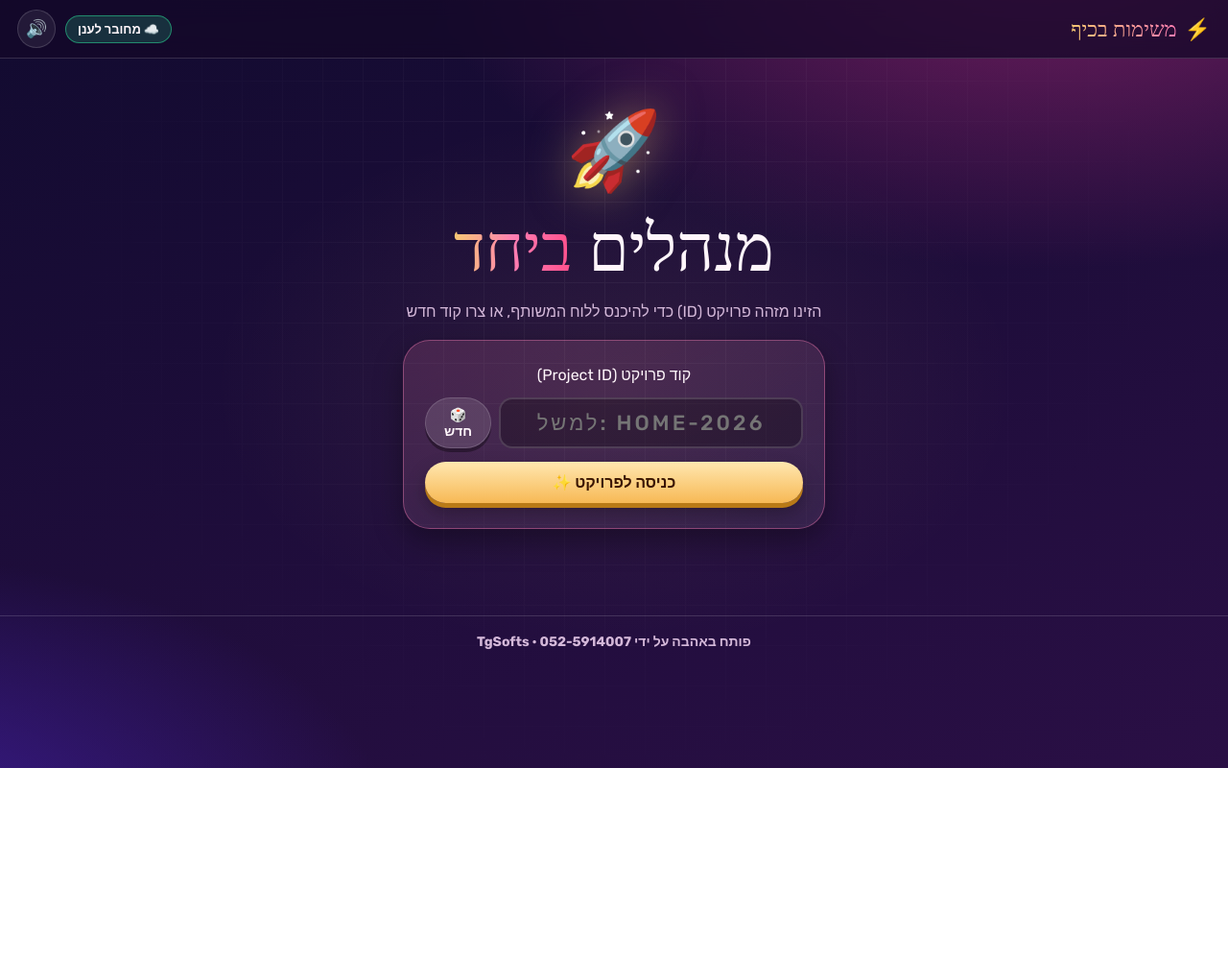
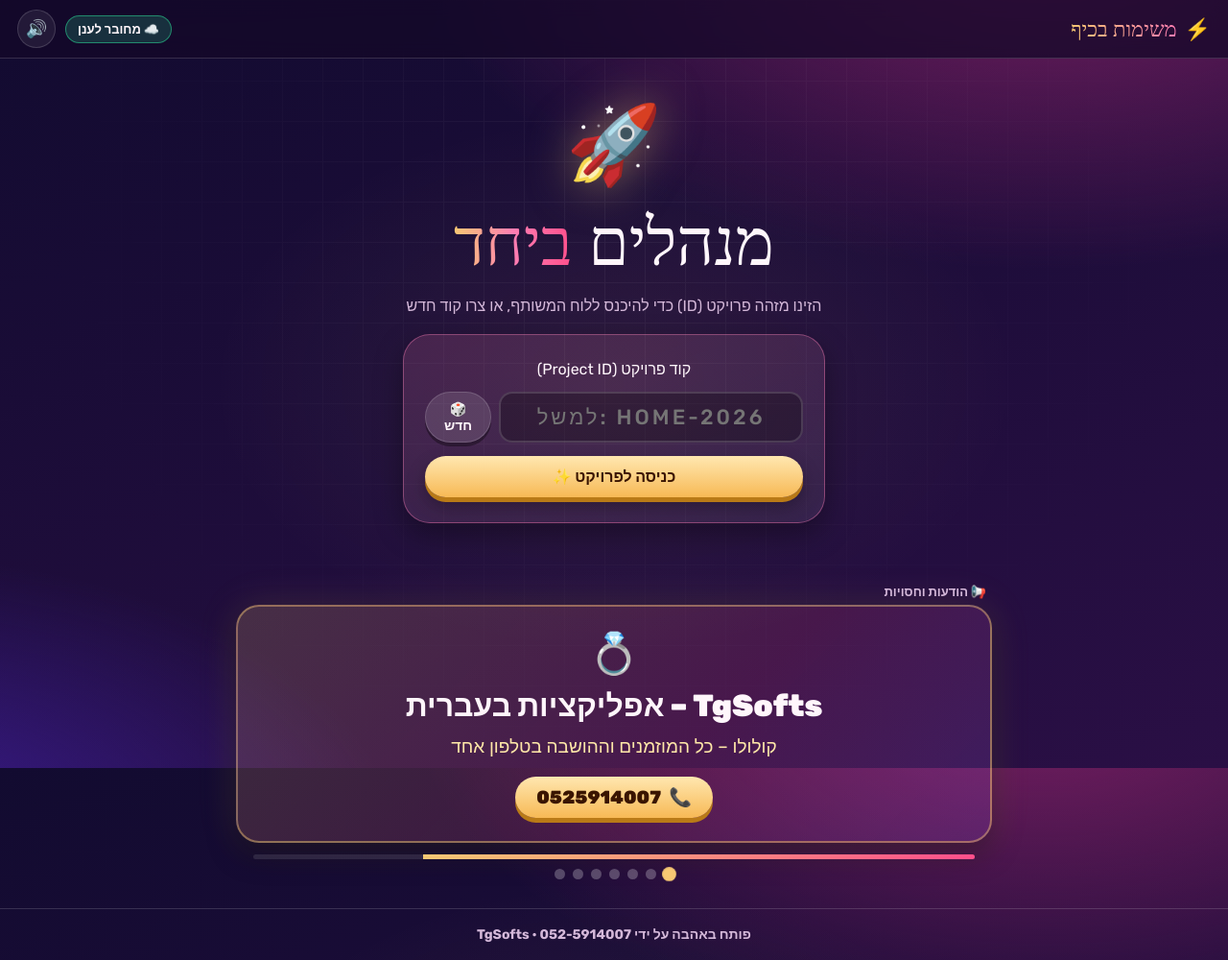
Before and after one commit to tzion-gvili/Todos, a plain HTML site: page index.html in a window 1280 px wide. Shown: the whole page at 96% size. Before the commit the page ends 800 px from the top, so only its background shows below. Drawn offline with Linux system fonts and the light colour scheme; a web font is replaced by a local one.

Commit message:
Add files via upload

```diff
--- /dev/null
+++ b/ads.json
@@ -0,0 +1,46 @@
+[
+  {
+    "icon": "💍",
+    "caption": "TgSofts – אפליקציות בעברית",
+    "catchPhrase": "קולולו – כל המוזמנים וההושבה בטלפון אחד",
+    "phone": "0525914007"
+  },
+  {
+    "icon": "📸",
+    "caption": "כאן יכולה להיות הפרסומת שלכם",
+    "catchPhrase": "צלמים, די ג'יי, אולמות, שמלות – זוגות מתכננים כאן את החתונה 🎉",
+    "phone": "0525914007"
+  },
+  {
+    "icon": "🎶",
+    "caption": "די ג'יי לחתונות",
+    "catchPhrase": "רחבה מלאה מהשיר הראשון ועד האחרון",
+    "phone": "0500000000"
+  },
+  {
+    "icon": "💐",
+    "caption": "עיצוב פרחים לחופה",
+    "catchPhrase": "חופה שכולם יצלמו – בהתאמה אישית",
+    "phone": "0500000000"
+  },
+  {
+    "icon": "💐",
+    "caption": "עיצוב חינות",
+    "catchPhrase": "מרגש, שמח ואותנטי",
+    "phone": "0523449516"
+  },
+  {
+    "icon": "💐",
+    "caption": "לימוד חוויתי דרך אפליקציה",
+    "catchPhrase": "לומדים בכיף, צעד אחרי צעד",
+    "phone": "0525914007",
+    "link": "https://tzion-gvili.github.io/Tsgreen3"
+  },
+  {
+    "icon": "🚗",
+    "caption": "לימוד תיאוריה חוויתי",
+    "catchPhrase": "עוברים את התיאוריה בקלות ובכיף",
+    "phone": "0525914007",
+    "link": "https://tzion-gvili.github.io/Bipbip3"
+  }
+]
--- a/index.html
+++ b/index.html
@@ -84,6 +84,14 @@
     </section>
   </main>
 
+  <!-- אזור פרסומות מתחלפות מתוך ads.json -->
+  <section id="adZone" class="ad-zone hidden">
+    <div class="ad-label">📢 הודעות וחסויות</div>
+    <div id="adCard" class="ad-card"></div>
+    <div class="ad-progress"><i id="adBar"></i></div>
+    <div id="adDots" class="ad-dots"></div>
+  </section>
+
   <div id="taskModal" class="modal hidden">
     <div class="modal-card">
       <h2 id="modalTitle" style="margin-top:0">משימה חדשה</h2>
@@ -133,6 +141,7 @@
     import { initializeApp } from "https://www.gstatic.com/firebasejs/10.12.2/firebase-app.js";
     import { getFirestore, doc, onSnapshot, setDoc } from "https://www.gstatic.com/firebasejs/10.12.2/firebase-firestore.js";
 
+    // --- מנוע צלילים מתוקים ---
     let soundOn = localStorage.getItem('todo_sound') !== 'off';
     const soundBtn = document.getElementById('soundToggleBtn');
     soundBtn.textContent = soundOn ? '🔊' : '🔇';
@@ -174,6 +183,72 @@
       if (soundOn) sfx.pop();
     };
 
+    // --- מנוע פרסומות מתוך ads.json ---
+    async function initAds() {
+      try {
+        const res = await fetch('ads.json?t=' + Date.now());
+        if (!res.ok) return;
+        const ads = await res.json();
+        if (!Array.isArray(ads) || !ads.length) return;
+
+        const zone = document.getElementById('adZone');
+        const card = document.getElementById('adCard');
+        const bar = document.getElementById('adBar');
+        const dotsBox = document.getElementById('adDots');
+        zone.classList.remove('hidden');
+
+        let idx = 0;
+        let timer = null;
+        const DURATION = 6500;
+
+        dotsBox.innerHTML = ads.map((_, i) => `<button class="dot ${i === 0 ? 'on' : ''}" data-i="${i}" aria-label="פרסומת ${i+1}"></button>`).join('');
+        dotsBox.querySelectorAll('.dot').forEach(d => {
+          d.onclick = () => { idx = Number(d.dataset.i); showAd(); };
+        });
+
+        function showAd() {
+          const ad = ads[idx];
+          card.classList.remove('in');
+          void card.offsetWidth;
+          card.classList.add('in');
+
+          const phoneClean = (ad.phone || '').replace(/[^0-9]/g, '');
+          const waPhone = phoneClean.startsWith('0') ? '972' + phoneClean.slice(1) : phoneClean;
+
+          card.innerHTML = `
+            <div class="ad-icon">${escapeHtml(ad.icon || '✨')}</div>
+            <div class="ad-caption">${escapeHtml(ad.caption || '')}</div>
+            <div class="ad-phrase">${escapeHtml(ad.catchPhrase || '')}</div>
+            ${ad.phone ? `<a class="ad-phone" href="https://wa.me/${waPhone}" target="_blank" rel="noopener">📞 <span class="ltr">${escapeHtml(ad.phone)}</span></a>` : ''}
+            ${ad.link ? `<a class="btn secondary ad-link" href="${escapeHtml(ad.link)}" target="_blank" rel="noopener">למעבר לאפליקציה 🔗</a>` : ''}
+          `;
+
+          dotsBox.querySelectorAll('.dot').forEach((d, i) => d.classList.toggle('on', i === idx));
+
+          bar.style.transition = 'none';
+          bar.style.width = '0%';
+          requestAnimationFrame(() => {
+            requestAnimationFrame(() => {
+              bar.style.transition = `width ${DURATION}ms linear`;
+              bar.style.width = '100%';
+            });
+          });
+
+          clearTimeout(timer);
+          timer = setTimeout(() => {
+            idx = (idx + 1) % ads.length;
+            showAd();
+          }, DURATION);
+        }
+
+        showAd();
+      } catch (e) {
+        console.log('Ads skipped:', e);
+      }
+    }
+    initAds();
+
+    // --- חיבור ל-Firebase וניהול משימות ---
     let db = null;
     let unsubscribe = null;
     let currentProjectId = '';
--- a/style.css
+++ b/style.css
@@ -70,7 +70,7 @@ button { font-family: inherit; cursor: pointer; border: none; color: inherit; ba
 }
 .icon-btn:hover { transform: scale(1.1); background: var(--card2); }
 
-main { max-width: 1050px; margin: 0 auto; padding: 24px 16px 40px; position: relative; z-index: 1; }
+main { max-width: 1050px; margin: 0 auto; padding: 24px 16px 24px; position: relative; z-index: 1; }
 
 /* Buttons */
 .btn {
@@ -88,7 +88,7 @@ main { max-width: 1050px; margin: 0 auto; padding: 24px 16px 40px; position: rel
 .btn.small { padding: 7px 14px; font-size: 14px; }
 
 /* Login */
-.login { text-align: center; padding: 30px 0; }
+.login { text-align: center; padding: 24px 0 10px; }
 .hero-icon { font-size: 80px; animation: float 3s ease-in-out infinite; filter: drop-shadow(0 0 24px rgba(247, 200, 115, .5)); }
 .login h1 { font-family: 'Suez One', 'Rubik', serif; font-weight: 400; font-size: clamp(40px, 7vw, 68px); margin: 8px 0; }
 .hl { background: linear-gradient(90deg, #f7c873, #ff7eb3, #ff4f8b); -webkit-background-clip: text; background-clip: text; color: transparent; }
@@ -154,6 +154,37 @@ select option { background: #2a0f45; color: #fff; }
 .status-select { padding: 6px 10px; font-size: 14px; font-weight: 700; border-radius: 999px; width: auto; background: rgba(0,0,0,.35); border-color: var(--c); color: var(--c); }
 .t-actions { display: flex; gap: 6px; }
 
+/* ---------- Ads (from Tsgreen3 / Kululu) ---------- */
+.ad-zone { max-width: 820px; margin: 10px auto 30px; padding: 0 16px; position: relative; z-index: 1; }
+.ad-label { font-size: 13px; color: var(--muted); font-weight: 700; margin: 0 6px 6px; }
+.ad-card {
+  min-height: 170px; display: flex; flex-direction: column; align-items: center; justify-content: center; gap: 10px; text-align: center;
+  padding: 24px 22px; border-radius: 24px;
+  background: linear-gradient(135deg, rgba(247, 200, 115, .18), rgba(255, 79, 139, .16) 60%, rgba(155, 93, 229, .18));
+  border: 2px solid rgba(247, 200, 115, .45); box-shadow: var(--shadow), 0 0 40px rgba(247, 200, 115, .15);
+}
+.ad-card.in > * { animation: rise .55s both; }
+.ad-card.in > :nth-child(2) { animation-delay: .1s; }
+.ad-card.in > :nth-child(3) { animation-delay: .2s; }
+.ad-card.in > :nth-child(4) { animation-delay: .3s; }
+.ad-card.in > :nth-child(5) { animation-delay: .4s; }
+.ad-icon { font-size: 42px; }
+.ad-caption { font-size: clamp(22px, 4vw, 32px); font-weight: 900; }
+.ad-phrase { font-size: clamp(16px, 2.5vw, 19px); color: #ffe7a8; line-height: 1.5; }
+.ad-phone {
+  display: inline-flex; align-items: center; gap: 8px; margin-top: 6px; padding: 10px 22px; border-radius: 999px;
+  font-weight: 900; font-size: 19px; text-decoration: none;
+  color: #3a1500; background: linear-gradient(180deg, #ffe7b0, #f7b955); box-shadow: 0 5px 0 #b97a17; transition: transform .15s;
+}
+.ad-phone:hover { transform: translateY(-2px); }
+.ad-phone:active { transform: translateY(3px); box-shadow: 0 2px 0 #b97a17; }
+.ad-link { margin-top: 2px; font-size: 15px; padding: 8px 18px; max-width: 100%; overflow-wrap: anywhere; }
+.ad-progress { height: 5px; margin: 12px 18px 0; border-radius: 99px; background: rgba(255,255,255,.1); overflow: hidden; }
+.ad-progress i { display: block; height: 100%; width: 0; background: linear-gradient(90deg, #f7c873, #ff4f8b); }
+.ad-dots { display: flex; justify-content: center; gap: 8px; margin-top: 10px; }
+.dot { width: 11px; height: 11px; padding: 0; border-radius: 50%; border: 0; background: rgba(255,255,255,.25); cursor: pointer; transition: transform .2s, background .2s; }
+.dot.on { background: var(--accent); transform: scale(1.35); }
+
 /* Modal */
 .modal { position: fixed; inset: 0; z-index: 40; display: grid; place-items: center; background: rgba(15, 5, 30, .75); backdrop-filter: blur(6px); padding: 16px; }
 .modal-card {
@@ -175,5 +206,6 @@ select option { background: #2a0f45; color: #fff; }
 .toast.show { transform: translate(-50%, 0); opacity: 1; }
 .toast.good { background: linear-gradient(90deg, #0f8a5f, #18b87c); }
 
-.site-footer { text-align: center; padding: 18px; color: var(--muted); font-size: 14px; font-weight: 700; border-top: 1px solid var(--line); }
+.site-footer { text-align: center; padding: 18px; color: var(--muted); font-size: 14px; font-weight: 700; border-top: 1px solid var(--line); position: relative; z-index: 1; }
 @keyframes float { 0%, 100% { transform: translateY(0); } 50% { transform: translateY(-8px); } }
+@keyframes rise { from { opacity: 0; transform: translateY(16px); } to { opacity: 1; transform: none; } }
```
